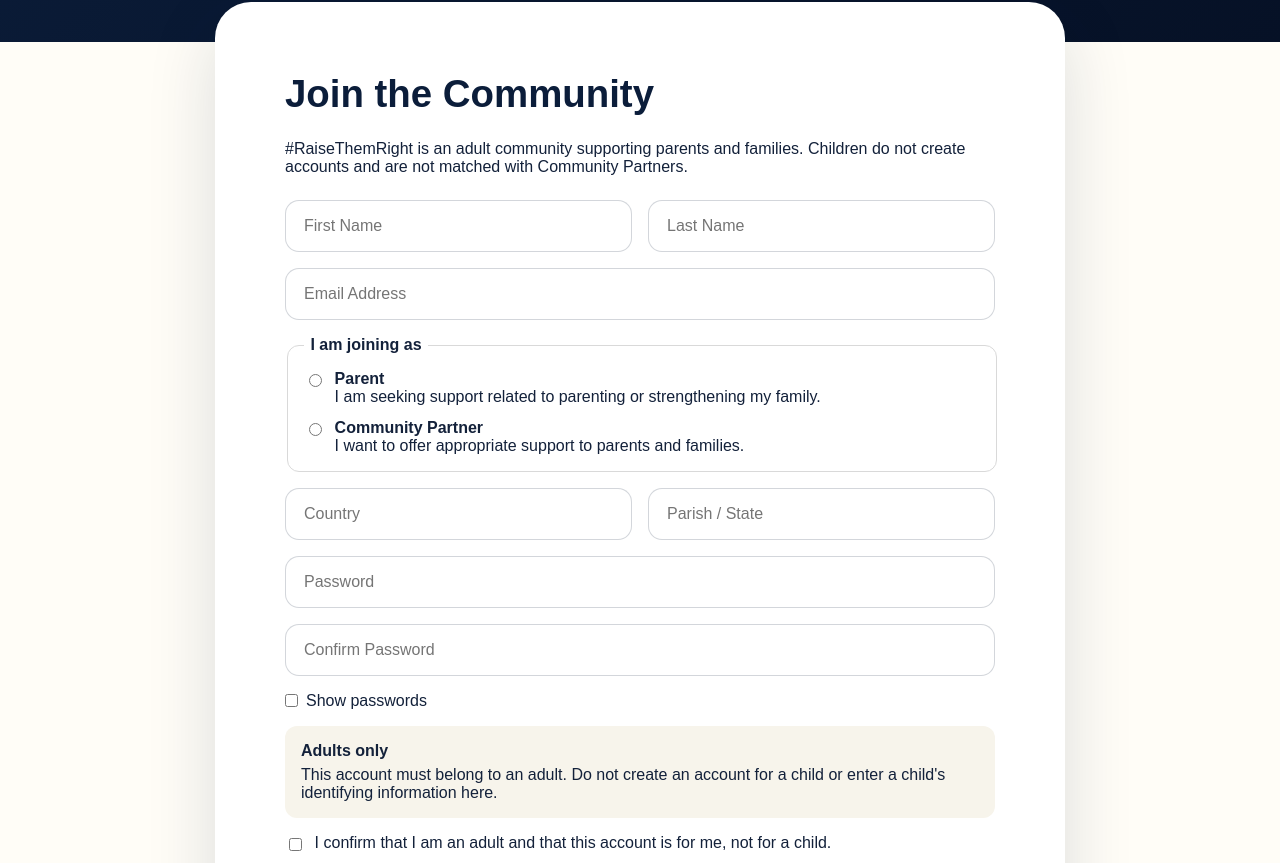
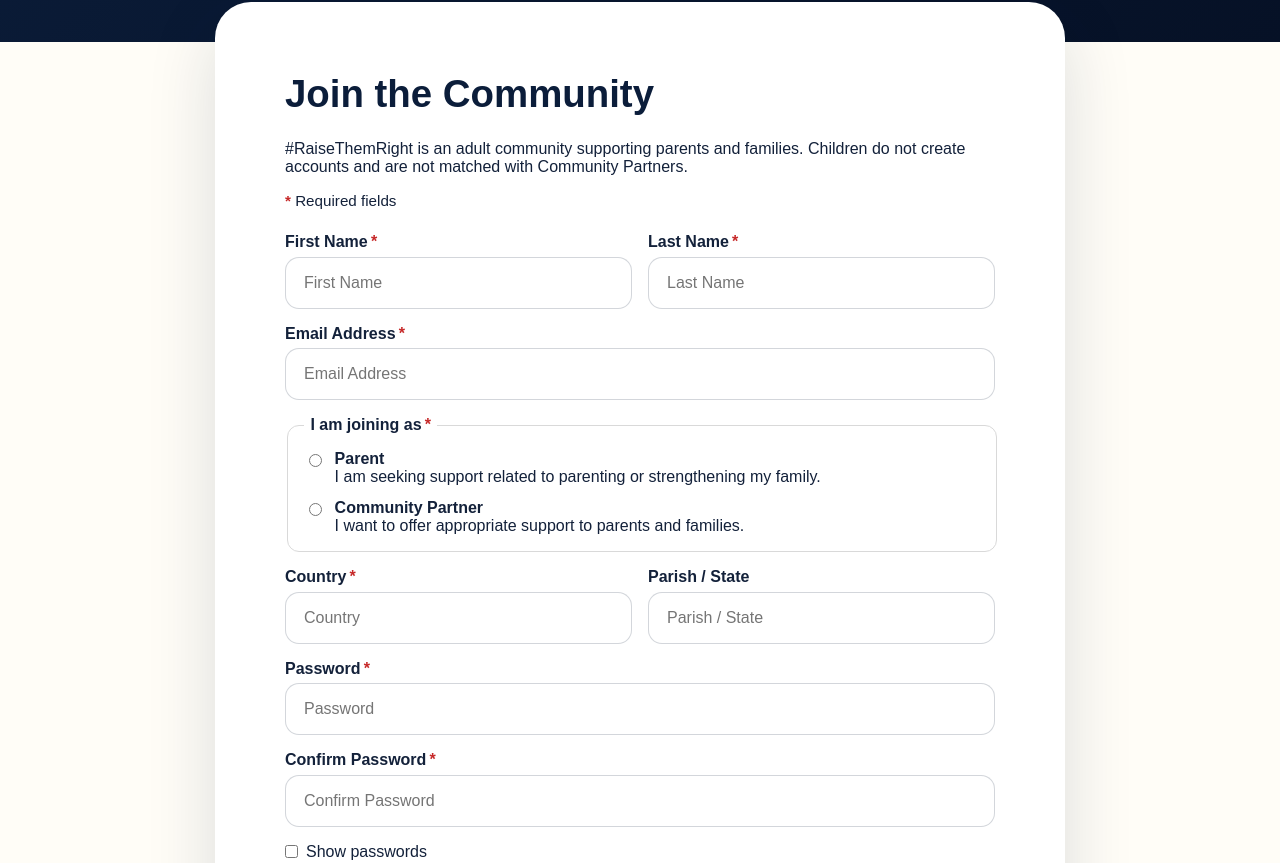
Before and after one commit to nathleegrant-lang/raise-them-right, a Next.js app: page /register in a window 1280 px wide. Shown: the part 437-1300 px from the top of the page. Built offline with nearby package versions, Linux system fonts and the light colour scheme.

Commit message:
Improve registration required fields and success state

```diff
--- a/src/app/register/page.tsx
+++ b/src/app/register/page.tsx
@@ -1,6 +1,8 @@
 "use client";
 
 import { FormEvent, useState } from "react";
+
+const Required = () => <span style={{ color: "#c62828", marginLeft: "0.2rem" }} aria-hidden="true">*</span>;
 
 export default function RegisterPage() {
   const [errorMessage, setErrorMessage] = useState("");
@@ -48,11 +50,14 @@ export default function RegisterPage() {
       return;
     }
 
-    setSuccessMessage(result.message || "Your account has been created.");
+    setSuccessMessage(result.message || "Your account has been created. Please check your email to confirm your address before signing in.");
     form.reset();
     setShowPassword(false);
     setIsSubmitting(false);
   }
+
+  const fieldLabelStyle = { display: "block", fontWeight: 700, marginBottom: "0.35rem" } as const;
+  const fieldWrapStyle = { width: "100%" } as const;
 
   return (
     <main className="pledge-page">
@@ -70,18 +75,30 @@ export default function RegisterPage() {
           <p>
             #RaiseThemRight is an adult community supporting parents and families. Children do not create accounts and are not matched with Community Partners.
           </p>
+          <p style={{ marginTop: "0.75rem", fontSize: "0.95rem" }}>
+            <span style={{ color: "#c62828", fontWeight: 700 }}>*</span> Required fields
+          </p>
         </div>
 
         <form className="pledge-form" onSubmit={handleSubmit}>
           <div style={{ display: "grid", gridTemplateColumns: "repeat(auto-fit, minmax(220px, 1fr))", gap: "1rem", width: "100%" }}>
-            <input name="firstName" type="text" placeholder="First Name" autoComplete="given-name" required />
-            <input name="lastName" type="text" placeholder="Last Name" autoComplete="family-name" required />
+            <div style={fieldWrapStyle}>
+              <label htmlFor="firstName" style={fieldLabelStyle}>First Name<Required /></label>
+              <input id="firstName" name="firstName" type="text" placeholder="First Name" autoComplete="given-name" required />
+            </div>
+            <div style={fieldWrapStyle}>
+              <label htmlFor="lastName" style={fieldLabelStyle}>Last Name<Required /></label>
+              <input id="lastName" name="lastName" type="text" placeholder="Last Name" autoComplete="family-name" required />
+            </div>
           </div>
 
-          <input name="email" type="email" placeholder="Email Address" autoComplete="email" required />
+          <div style={fieldWrapStyle}>
+            <label htmlFor="email" style={fieldLabelStyle}>Email Address<Required /></label>
+            <input id="email" name="email" type="email" placeholder="Email Address" autoComplete="email" required />
+          </div>
 
           <fieldset style={{ width: "100%", border: "1px solid #d9d9d9", borderRadius: "12px", padding: "1rem" }}>
-            <legend style={{ padding: "0 0.4rem", fontWeight: 700 }}>I am joining as</legend>
+            <legend style={{ padding: "0 0.4rem", fontWeight: 700 }}>I am joining as<Required /></legend>
             <label style={{ display: "flex", alignItems: "flex-start", gap: "0.6rem", marginBottom: "0.8rem", cursor: "pointer" }}>
               <input name="accountType" type="radio" value="parent" required style={{ width: "auto", marginTop: "0.25rem" }} />
               <span><strong>Parent</strong><br />I am seeking support related to parenting or strengthening my family.</span>
@@ -93,12 +110,24 @@ export default function RegisterPage() {
           </fieldset>
 
           <div style={{ display: "grid", gridTemplateColumns: "repeat(auto-fit, minmax(220px, 1fr))", gap: "1rem", width: "100%" }}>
-            <input name="country" type="text" placeholder="Country" autoComplete="country-name" />
-            <input name="parishState" type="text" placeholder="Parish / State" autoComplete="address-level1" />
+            <div style={fieldWrapStyle}>
+              <label htmlFor="country" style={fieldLabelStyle}>Country<Required /></label>
+              <input id="country" name="country" type="text" placeholder="Country" autoComplete="country-name" required />
+            </div>
+            <div style={fieldWrapStyle}>
+              <label htmlFor="parishState" style={fieldLabelStyle}>Parish / State</label>
+              <input id="parishState" name="parishState" type="text" placeholder="Parish / State" autoComplete="address-level1" />
+            </div>
           </div>
 
-          <input name="password" type={showPassword ? "text" : "password"} placeholder="Password" autoComplete="new-password" required />
-          <input name="confirmPassword" type={showPassword ? "text" : "password"} placeholder="Confirm Password" autoComplete="new-password" required />
+          <div style={fieldWrapStyle}>
+            <label htmlFor="password" style={fieldLabelStyle}>Password<Required /></label>
+            <input id="password" name="password" type={showPassword ? "text" : "password"} placeholder="Password" autoComplete="new-password" required />
+          </div>
+          <div style={fieldWrapStyle}>
+            <label htmlFor="confirmPassword" style={fieldLabelStyle}>Confirm Password<Required /></label>
+            <input id="confirmPassword" name="confirmPassword" type={showPassword ? "text" : "password"} placeholder="Confirm Password" autoComplete="new-password" required />
+          </div>
 
           <div style={{ width: "100%", display: "flex", justifyContent: "flex-start" }}>
             <label style={{ display: "inline-flex", alignItems: "center", gap: "0.5rem", cursor: "pointer", width: "auto" }}>
@@ -116,11 +145,26 @@ export default function RegisterPage() {
 
           <label style={{ display: "flex", alignItems: "flex-start", gap: "0.6rem", width: "100%", cursor: "pointer" }}>
             <input name="adultConfirmed" type="checkbox" value="yes" required style={{ width: "auto", marginTop: "0.25rem" }} />
-            <span>I confirm that I am an adult and that this account is for me, not for a child.</span>
+            <span>I confirm that I am an adult and that this account is for me, not for a child.<Required /></span>
           </label>
 
           {errorMessage && <p className="form-error">{errorMessage}</p>}
-          {successMessage && <p>{successMessage}</p>}
+          {successMessage && (
+            <div
+              role="status"
+              style={{
+                width: "100%",
+                padding: "1rem",
+                borderRadius: "12px",
+                background: "#eef5ff",
+                border: "1px solid #9fc3ef",
+                color: "#0b3a70",
+              }}
+            >
+              <strong>Account Created ✓</strong>
+              <p style={{ margin: "0.35rem 0 0" }}>{successMessage}</p>
+            </div>
+          )}
 
           <button type="submit" className="button primary" disabled={isSubmitting}>
             {isSubmitting ? "Creating account..." : "Create Account"}
```
